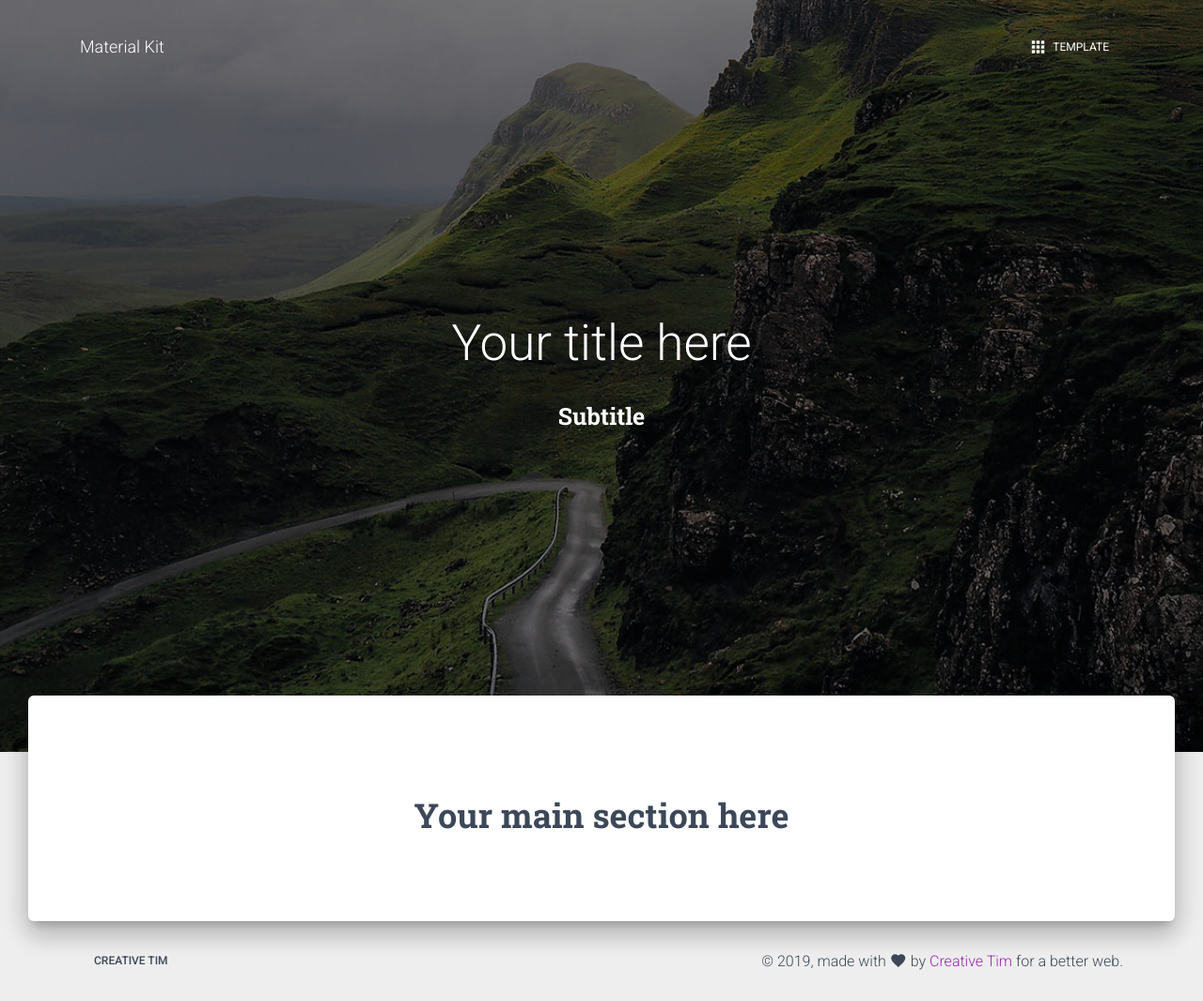
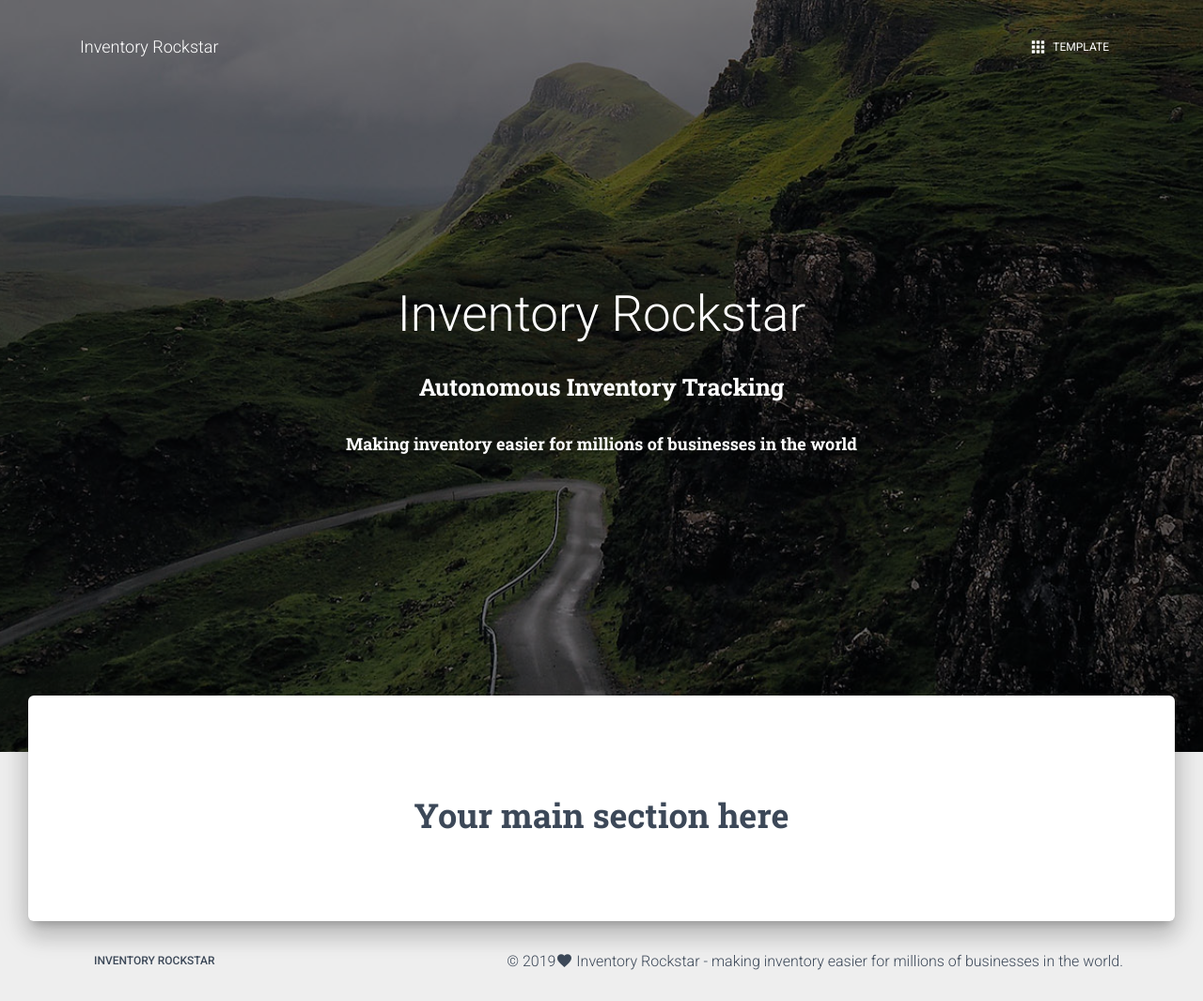
Before and after one commit to hackathonprojs/inventoryrockstar-ui, a website: page public/index.html in a window 1280 px wide. Shown: the whole page at 94% size. Drawn offline with Linux system fonts and the light colour scheme; some packages are replaced by stand-ins of ours.

Commit message:
wording changes

```diff
--- a/public/index.html
+++ b/public/index.html
@@ -1,7 +1,7 @@
 <!doctype html>
 <html lang="en">
   <head>
-    <title>Hello, world!</title>
+    <title>Inventory Rockstar</title>
     <!-- Required meta tags -->
     <meta charset="utf-8">
     <meta content="width=device-width, initial-scale=1.0, maximum-scale=1.0, user-scalable=0" name="viewport" />
@@ -16,7 +16,7 @@
   <div class="container">
       <div class="navbar-translate">
         <a class="navbar-brand" href="https://demos.creative-tim.com/material-kit/index.html">
-          Material Kit </a>
+          Inventory Rockstar </a>
 
         <button class="navbar-toggler" type="button" data-toggle="collapse" aria-expanded="false" aria-label="Toggle navigation">
             <span class="sr-only">Toggle navigation</span>
@@ -44,8 +44,9 @@
     <div class="row">
       <div class="col-md-8 ml-auto mr-auto">
         <div class="brand text-center">
-          <h1>Your title here</h1>
-          <h3 class="title text-center">Subtitle</h3>
+          <h1>Inventory Rockstar</h1>
+          <h3 class="title text-center">Autonomous Inventory Tracking</h3>
+          <h4 class="title text-center">Making inventory easier for millions of businesses in the world</h4>
         </div>
       </div>
     </div>
@@ -65,8 +66,8 @@
     <nav class="float-left">
       <ul>
         <li>
-          <a href="https://www.creative-tim.com/">
-              Creative Tim
+          <a href="">
+              Inventory Rockstar
           </a>
         </li>
       </ul>
@@ -75,8 +76,8 @@
         &copy;
         <script>
             document.write(new Date().getFullYear())
-        </script>, made with <i class="material-icons">favorite</i> by
-        <a href="https://www.creative-tim.com/" target="blank">Creative Tim</a> for a better web.
+        </script><i class="material-icons">favorite</i>
+        Inventory Rockstar - making inventory easier for millions of businesses in the world.
     </div>
   </div>
 </footer>
```
